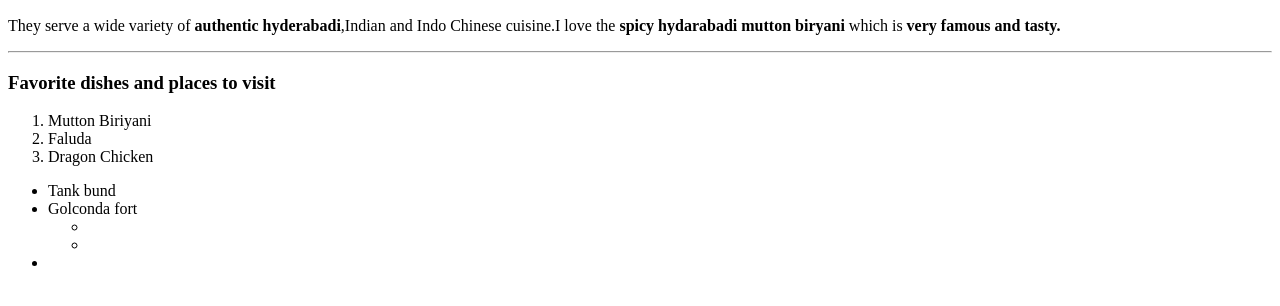
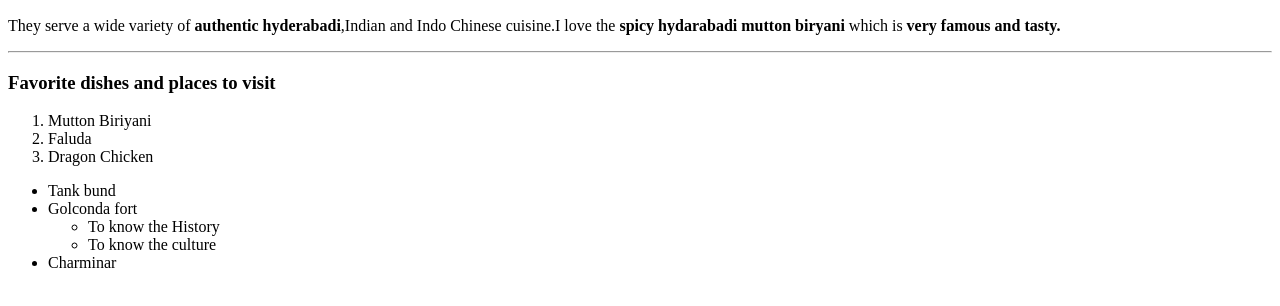
Before and after one commit to 44-563-Web-Apps-S24/44563-webapps-s24-assignment3-TirumalaArikatla, a plain HTML site: page index.html in a window 1280 px wide. Shown: the part 110-416 px from the top of the page. Drawn offline with Linux system fonts and the light colour scheme.

Commit message:
Update index.html

```diff
--- a/index.html
+++ b/index.html
@@ -20,10 +20,10 @@
         <li>Tank bund</li>
         <li>Golconda fort</li>
         <ul>
-            <li></li>
-            <li></li>
+            <li>To know the History</li>
+            <li>To know the culture</li>
         </ul>
-        <li></li>
+        <li>Charminar</li>
     </ul>
 
 </body>
```
